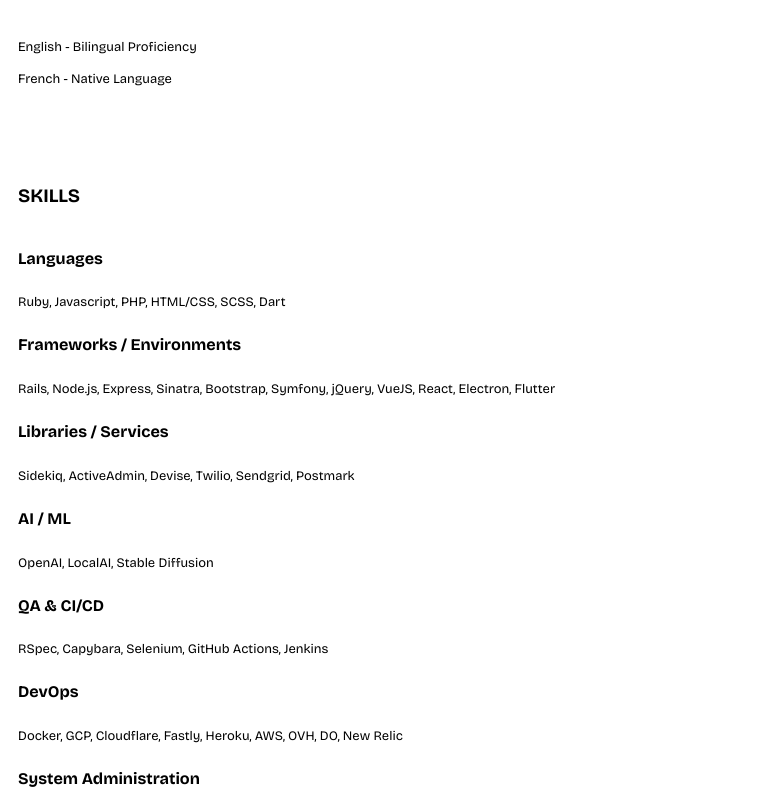
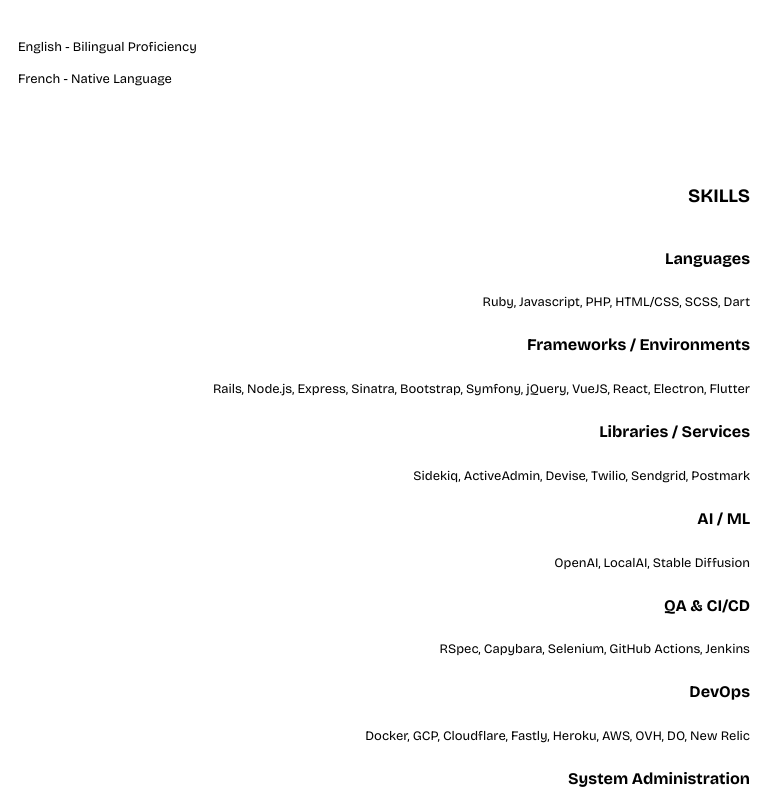
Before and after one commit to mkpascal/mkpascal.net, a Next.js app: page /resume in a window 768 px wide. Shown: the part 1380-2180 px from the top of the page. Built offline with nearby package versions, Linux system fonts and the light colour scheme.

Commit message:
Update resume.module.css

```diff
--- a/styles/resume.module.css
+++ b/styles/resume.module.css
@@ -50,6 +50,10 @@
     .langResumeBottom {
         display: block;
     }
+
+    .rightColumn {
+        text-align: left;
+    }
 }
 
 /* Media query for desktop */
@@ -60,6 +64,9 @@
     .langResumeBottom {
         display: none;
     }
+    .rightColumn {
+        text-align: right;
+    }
 }
 
 .container {
```
